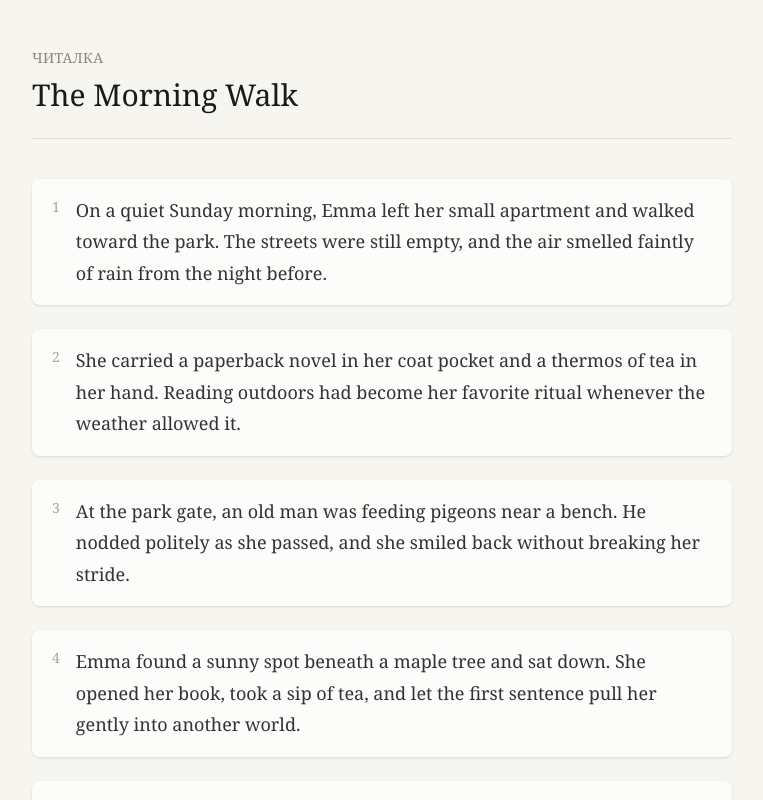
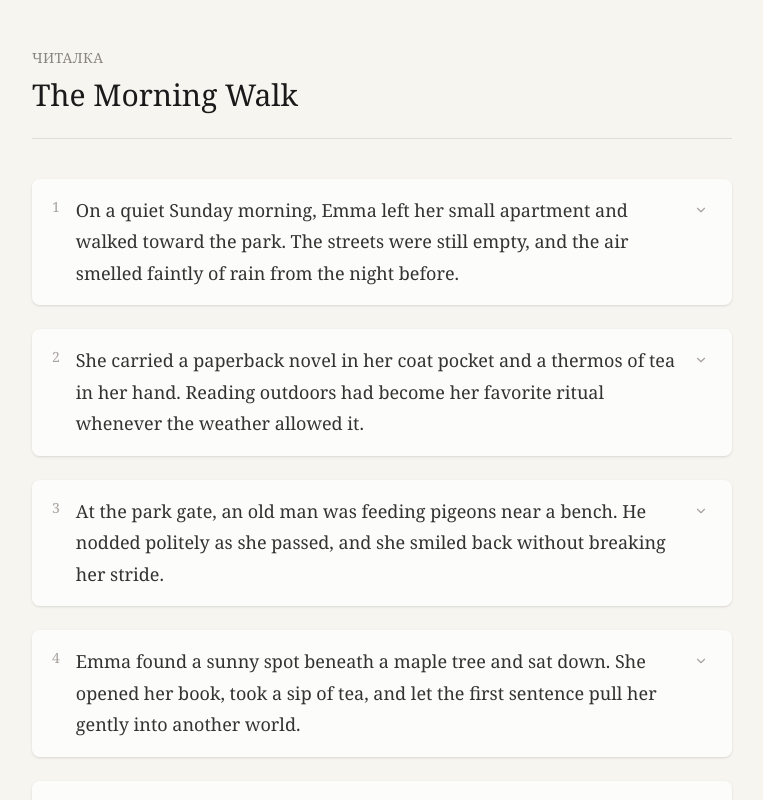
Before and after one commit to spicardgaming/langreader, a Next.js app: page / in a window 1280 px wide. Shown: the top 800 px of the page, without its empty margins (258-1021 px from the left). Built offline with nearby package versions, Linux system fonts and the light colour scheme.

Commit message:
add paragraph translation feature

```diff
--- a/app/api/translate/route.ts
+++ b/app/api/translate/route.ts
@@ -4,6 +4,7 @@ type TranslateRequest = {
   word: string;
   context: string;
   isPhrase?: boolean;
+  isParagraph?: boolean;
 };
 
 type Example = {
@@ -20,6 +21,10 @@ type WordTranslateResponse = {
 type PhraseTranslateResponse = {
   translation: string;
   explanation: string;
+};
+
+type ParagraphTranslateResponse = {
+  paragraphTranslation: string;
 };
 
 function extractJsonText(text: string): string {
@@ -63,6 +68,16 @@ function parsePhraseJsonFromText(text: string): PhraseTranslateResponse {
   return parsed;
 }
 
+function parseParagraphJsonFromText(text: string): ParagraphTranslateResponse {
+  const parsed = JSON.parse(extractJsonText(text)) as ParagraphTranslateResponse;
+
+  if (typeof parsed.paragraphTranslation !== "string") {
+    throw new Error("Invalid response shape from model");
+  }
+
+  return parsed;
+}
+
 export async function POST(request: NextRequest) {
   const apiKey = process.env.ANTHROPIC_API_KEY;
   if (!apiKey) {
@@ -79,15 +94,28 @@ export async function POST(request: NextRequest) {
     return NextResponse.json({ error: "Invalid JSON body" }, { status: 400 });
   }
 
-  const { word, context, isPhrase } = body;
+  const { word, context, isPhrase, isParagraph } = body;
   if (!word || typeof word !== "string") {
     return NextResponse.json({ error: "word is required" }, { status: 400 });
   }
-  if (typeof context !== "string") {
+  if (!isParagraph && typeof context !== "string") {
     return NextResponse.json({ error: "context is required" }, { status: 400 });
   }
 
-  const prompt = isPhrase
+  const prompt = isParagraph
+    ? `You are helping a Russian speaker learn English.
+
+Translate the following English paragraph into Russian completely. Do not shorten, summarize, or omit any part of the text.
+
+Paragraph:
+"${word}"
+
+Return ONLY valid JSON (no markdown, no text outside JSON) with exactly this field:
+- "paragraphTranslation": the full Russian translation of the entire paragraph
+
+Example format:
+{"paragraphTranslation":"..."}`
+    : isPhrase
     ? `You are helping a Russian speaker learn English.
 
 Phrase: "${word}"
@@ -125,7 +153,7 @@ Example format:
       },
       body: JSON.stringify({
         model: "claude-haiku-4-5-20251001",
-        max_tokens: 512,
+        max_tokens: isParagraph ? 1024 : 512,
         messages: [{ role: "user", content: prompt }],
       }),
     },
@@ -153,9 +181,11 @@ Example format:
   }
 
   try {
-    const result = isPhrase
-      ? parsePhraseJsonFromText(text)
-      : parseWordJsonFromText(text);
+    const result = isParagraph
+      ? parseParagraphJsonFromText(text)
+      : isPhrase
+        ? parsePhraseJsonFromText(text)
+        : parseWordJsonFromText(text);
     return NextResponse.json(result);
   } catch {
     return NextResponse.json(
--- a/app/page.tsx
+++ b/app/page.tsx
@@ -27,6 +27,17 @@ type WordTranslateResult = {
 type PhraseTranslateResult = {
   translation: string;
   explanation: string;
+};
+
+type ParagraphTranslateResult = {
+  paragraphTranslation: string;
+};
+
+type ParagraphState = {
+  open: boolean;
+  loading: boolean;
+  translation?: string;
+  error?: string;
 };
 
 type PopupState = {
@@ -59,6 +70,29 @@ function isValidPhrase(text: string): boolean {
 
 function isEnglishSelection(text: string): boolean {
   return /^[a-zA-Z\s'.,!?-]+$/.test(text.trim());
+}
+
+function ChevronIcon({ up }: { up: boolean }) {
+  return (
+    <svg
+      xmlns="http://www.w3.org/2000/svg"
+      width="14"
+      height="14"
+      viewBox="0 0 24 24"
+      fill="none"
+      stroke="currentColor"
+      strokeWidth="2"
+      strokeLinecap="round"
+      strokeLinejoin="round"
+      aria-hidden
+    >
+      {up ? (
+        <path d="M18 15l-6-6-6 6" />
+      ) : (
+        <path d="M6 9l6 6 6-6" />
+      )}
+    </svg>
+  );
 }
 
 function getParagraphFromRange(range: Range): HTMLParagraphElement | null {
@@ -178,9 +212,13 @@ function expandRangeToPhraseBounds(
 
 export default function Home() {
   const [popup, setPopup] = useState<PopupState | null>(null);
+  const [paragraphStates, setParagraphStates] = useState<
+    Record<number, ParagraphState>
+  >({});
   const articleRef = useRef<HTMLElement>(null);
   const skipCloseClickRef = useRef(false);
   const fetchIdRef = useRef(0);
+  const paragraphFetchIdRef = useRef<Record<number, number>>({});
 
   const closePopup = useCallback(() => {
     setPopup(null);
@@ -307,6 +345,72 @@ export default function Home() {
       });
   }, []);
 
+  const toggleParagraphTranslation = useCallback(
+    (index: number, text: string) => {
+      let shouldFetch = false;
+
+      setParagraphStates((prev) => {
+        const current = prev[index];
+
+        if (current?.open) {
+          return { ...prev, [index]: { ...current, open: false } };
+        }
+
+        if (current?.translation) {
+          return { ...prev, [index]: { ...current, open: true } };
+        }
+
+        if (current?.loading) return prev;
+
+        shouldFetch = true;
+        return { ...prev, [index]: { open: true, loading: true } };
+      });
+
+      if (!shouldFetch) return;
+
+      const fetchId = (paragraphFetchIdRef.current[index] ?? 0) + 1;
+      paragraphFetchIdRef.current[index] = fetchId;
+
+      fetch("/api/translate", {
+        method: "POST",
+        headers: { "Content-Type": "application/json" },
+        body: JSON.stringify({ word: text, context: text, isParagraph: true }),
+      })
+        .then(async (res) => {
+          const payload = (await res.json()) as ParagraphTranslateResult & {
+            error?: string;
+          };
+          if (!res.ok) {
+            throw new Error(payload.error ?? "Ошибка перевода");
+          }
+          return payload;
+        })
+        .then((data) => {
+          if (paragraphFetchIdRef.current[index] !== fetchId) return;
+          setParagraphStates((prev) => ({
+            ...prev,
+            [index]: {
+              open: true,
+              loading: false,
+              translation: data.paragraphTranslation,
+            },
+          }));
+        })
+        .catch((err: Error) => {
+          if (paragraphFetchIdRef.current[index] !== fetchId) return;
+          setParagraphStates((prev) => ({
+            ...prev,
+            [index]: {
+              open: true,
+              loading: false,
+              error: err.message || "Не удалось загрузить перевод",
+            },
+          }));
+        });
+    },
+    [],
+  );
+
   return (
     <div
       className="min-h-full bg-[#f7f5f0] py-12 px-4 text-[#2c2c2c]"
@@ -324,7 +428,11 @@ export default function Home() {
         </header>
 
         <div className="space-y-6">
-          {PARAGRAPHS.map((text, index) => (
+          {PARAGRAPHS.map((text, index) => {
+            const pState = paragraphStates[index];
+            const isOpen = pState?.open ?? false;
+
+            return (
               <div
                 key={index}
                 className="flex gap-4 rounded-lg bg-white/70 px-5 py-4 shadow-sm"
@@ -335,14 +443,51 @@ export default function Home() {
                 >
                   {index + 1}
                 </span>
+                <div className="min-w-0 flex-1">
+                  <div className="flex items-start gap-2">
                     <p
                       data-paragraph
-                className="text-lg leading-[1.75] text-[#333]"
+                      className="min-w-0 flex-1 text-lg leading-[1.75] text-[#333]"
                     >
                       {text}
                     </p>
+                    <button
+                      type="button"
+                      onClick={(e) => {
+                        e.stopPropagation();
+                        toggleParagraphTranslation(index, text);
+                      }}
+                      className="mt-1 shrink-0 rounded p-1 text-[#a8a29e] transition-colors hover:bg-[#f0eeea] hover:text-[#78716c]"
+                      aria-label={
+                        isOpen ? "Свернуть перевод" : "Перевести абзац"
+                      }
+                      aria-expanded={isOpen}
+                    >
+                      <ChevronIcon up={isOpen} />
+                    </button>
                   </div>
-          ))}
+                  {isOpen && pState?.loading ? (
+                    <p className="mt-3 text-sm text-[#8a8580]">
+                      Загрузка перевода...
+                    </p>
+                  ) : null}
+                  {isOpen && pState?.error ? (
+                    <p className="mt-3 text-sm text-red-600">{pState.error}</p>
+                  ) : null}
+                  {isOpen && pState?.translation ? (
+                    <div
+                      className="mt-3 rounded-md bg-[#f0eeea] px-4 py-3 text-base leading-[1.7] text-[#444]"
+                      style={{
+                        fontFamily: "system-ui, sans-serif",
+                      }}
+                    >
+                      {pState.translation}
+                    </div>
+                  ) : null}
+                </div>
+              </div>
+            );
+          })}
         </div>
       </article>
 
```
Lines whose indentation alone changed are shown as unchanged.
